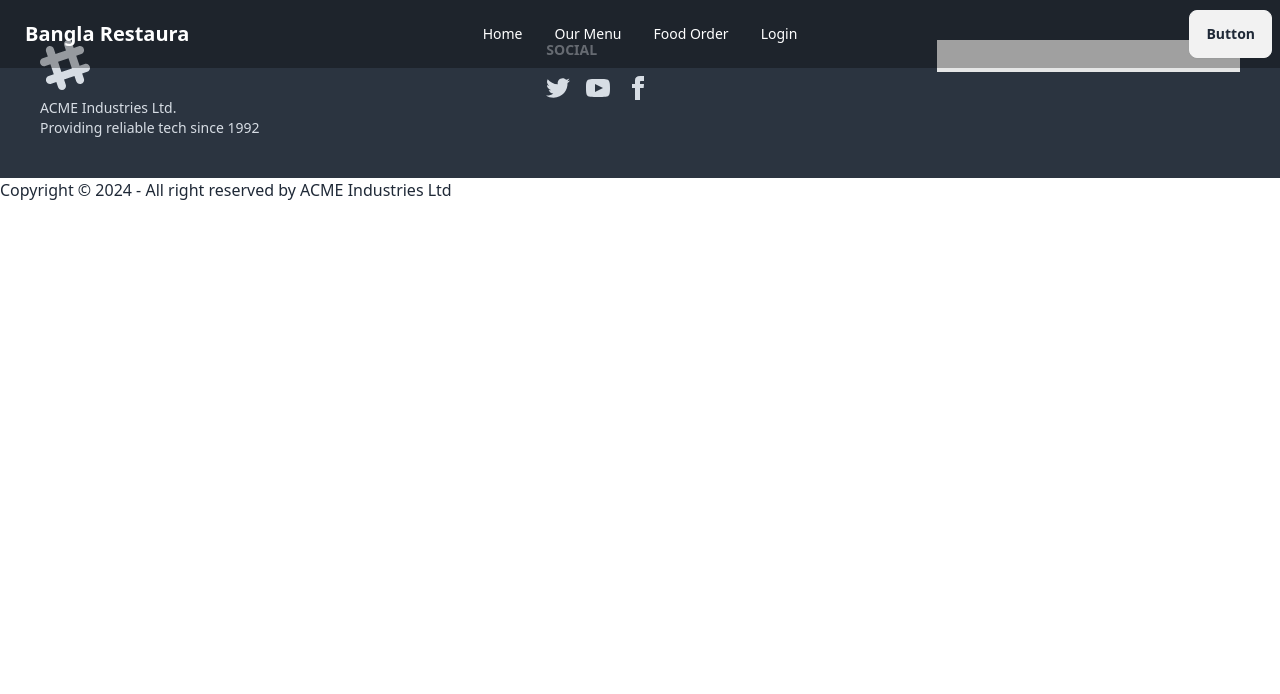
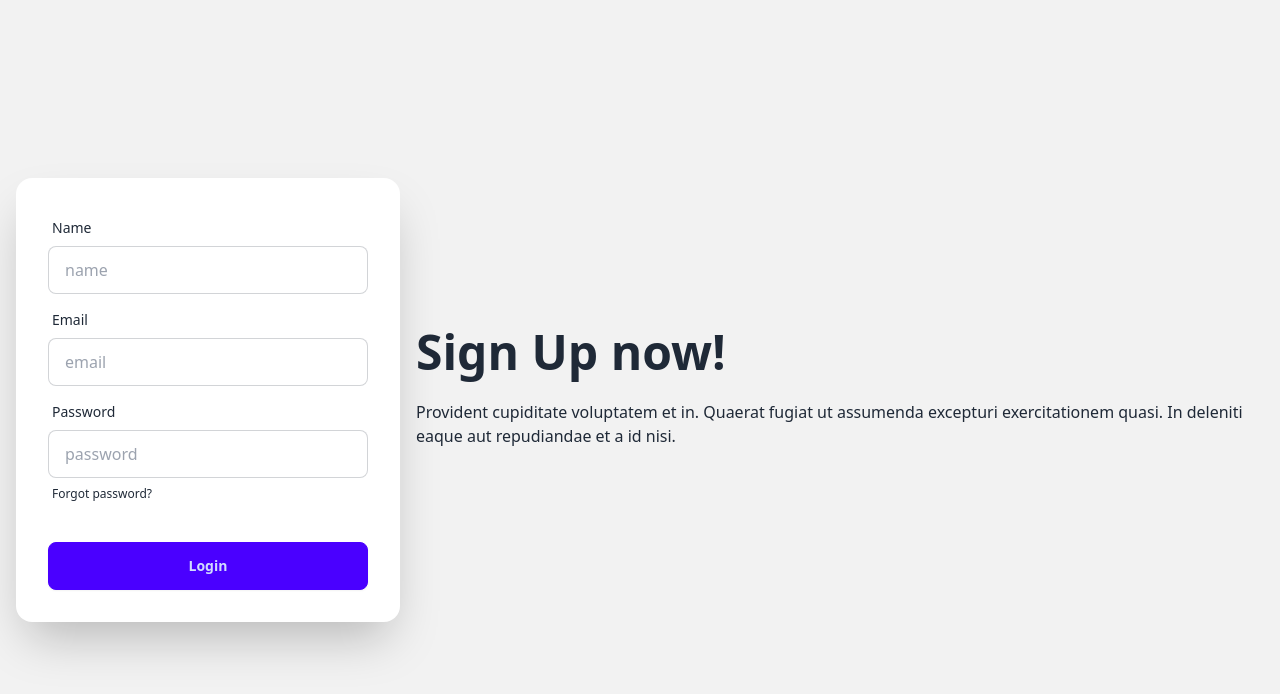
Before and after one commit to yasin-hasan2/bangla-resturent, a React (Vite) app: page /signUp in a window 1280 px wide. Shown: the top 694 px of the page. Built offline with nearby package versions, Linux system fonts and the light colour scheme; no server answers.

Commit message:
setup login page

```diff
--- a/src/layout/main/Main.jsx
+++ b/src/layout/main/Main.jsx
@@ -7,11 +7,14 @@
 const Main = () => {
     const location = useLocation();
     console.log(location)
-    const noHeaderFooter = location.pathname.includes('login')
+    const noHeaderFooter = location.pathname.includes('login') || location.pathname.includes('signUp')
+
     return (
         <div>
             {noHeaderFooter ||  <Navbar></Navbar>}
+            <div >
             <Outlet></Outlet>
+            </div>
             {noHeaderFooter || <Footer></Footer>}
         </div>
     );
--- a/src/main.jsx
+++ b/src/main.jsx
@@ -15,7 +15,7 @@
   <React.StrictMode>
   <AuthProvider>
   <HelmetProvider>
-  <div className='max-w-screen-xl mx-auto'>
+  <div className=' max-w-screen-xl mx-auto'>
   <RouterProvider router={router} />
   </div>
   </HelmetProvider>
--- a/src/pages/signUp/SignUp.jsx
+++ b/src/pages/signUp/SignUp.jsx
@@ -3,7 +3,42 @@
 const SignUp = () => {
     return (
         <div>
-
+        <div className="hero min-h-screen bg-base-200">
+        <div className="hero-content flex-col lg:flex-row-reverse">
+          <div className="text-center lg:text-left">
+            <h1 className="text-5xl font-bold">Sign Up now!</h1>
+            <p className="py-6">Provident cupiditate voluptatem et in. Quaerat fugiat ut assumenda excepturi exercitationem quasi. In deleniti eaque aut repudiandae et a id nisi.</p>
+          </div>
+          <div className="card shrink-0 w-full max-w-sm shadow-2xl bg-base-100">
+            <form className="card-body">
+              <div className="form-control">
+                <label className="label">
+                  <span className="label-text">Name</span>
+                </label>
+                <input type="text" name='name' placeholder="name" className="input input-bordered" required />
+              </div>
+              <div className="form-control">
+                <label className="label">
+                  <span className="label-text">Email</span>
+                </label>
+                <input type="email" name='email' placeholder="email" className="input input-bordered" required />
+              </div>
+              <div className="form-control">
+                <label className="label">
+                  <span className="label-text">Password</span>
+                </label>
+                <input type="password" name='password' placeholder="password" className="input input-bordered" required />
+                <label className="label">
+                  <a href="#" className="label-text-alt link link-hover">Forgot password?</a>
+                </label>
+              </div>
+              <div className="form-control mt-6">
+                <button className="btn btn-primary">Login</button>
+              </div>
+            </form>
+          </div>
+        </div>
+      </div>
         </div>
     );
 };
```
